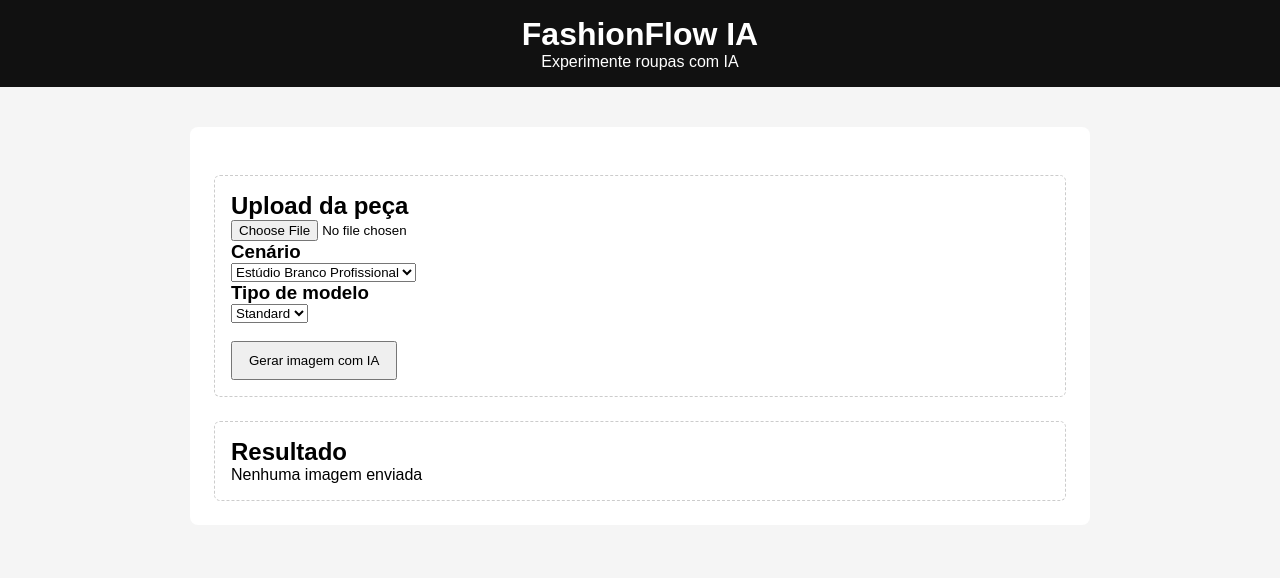
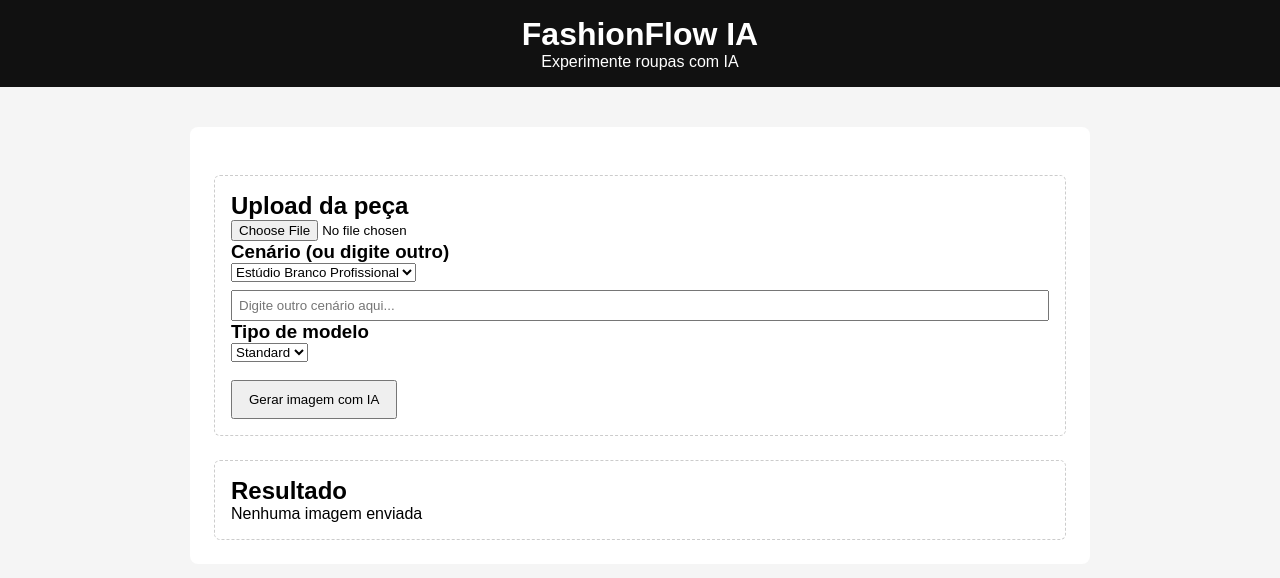
Before and after one commit to alexbastosnasci47-cloud/FashionFlow-ia, a React (Vite) app: page / in a window 1280 px wide. Shown: the top 578 px of the page. Built offline with nearby package versions, Linux system fonts and the light colour scheme.

Commit message:
Update App.jsx

```diff
--- a/src/App.jsx
+++ b/src/App.jsx
@@ -4,10 +4,10 @@ import Header from "./components/Header";
 import ImageUploader from "./components/ImageUploader";
 
 function App() {
-  // Estados do app
-  const [image, setImage] = useState(null);          // imagem enviada pelo usuário
-  const [scene, setScene] = useState("Estúdio Branco Profissional"); // cenário
-  const [modelType, setModelType] = useState("Standard");            // tipo de modelo
+  const [image, setImage] = useState(null);
+  const [scene, setScene] = useState("Estúdio Branco Profissional");
+  const [customScene, setCustomScene] = useState(""); // novo campo para cenário personalizado
+  const [modelType, setModelType] = useState("Standard");
 
   // Função para gerar a imagem com IA
   const generateImage = async () => {
@@ -16,20 +16,28 @@ function App() {
       return;
     }
 
-    // Mostra alerta de que está gerando
-    alert(`Gerando imagem com IA...\nCenário: ${scene}\nModelo: ${modelType}`);
+    // Se o usuário digitou um cenário personalizado, usamos ele
+    const finalScene = customScene.trim() !== "" ? customScene : scene;
+
+    alert(`Gerando imagem com IA...\nCenário: ${finalScene}\nModelo: ${modelType}`);
 
     try {
       // =========================
-      // AQUI É ONDE VOCÊ CHAMA A SUA API DE IA (Gemini)
-      // Por enquanto, estamos simulando o retorno
+      // Aqui vai a chamada real da API Gemini
+      // Substitua URL e parâmetros conforme a sua API
       // =========================
+      // Exemplo de envio:
+      // const formData = new FormData();
+      // formData.append("file", image);
+      // formData.append("scene", finalScene);
+      // formData.append("modelType", modelType);
+      // const response = await fetch("URL_DA_API_GEMINI", { method: "POST", body: formData });
+      // const data = await response.json();
+      // setImage(data.generatedImageUrl);
 
-      // Simulação de tempo de processamento
+      // Simulação de processamento
       await new Promise((resolve) => setTimeout(resolve, 1000));
-
-      // Atualiza a imagem no preview (simulação)
-      setImage(image); // futuramente substituir pela URL retornada da API
+      setImage(image); // futuramente substituir pela URL retornada pela IA
       alert("Imagem gerada com sucesso!");
     } catch (error) {
       console.error(error);
@@ -70,7 +78,7 @@ function App() {
           <h2>Upload da peça</h2>
           <ImageUploader onUpload={setImage} />
 
-          <h3>Cenário</h3>
+          <h3>Cenário (ou digite outro)</h3>
           <select value={scene} onChange={(e) => setScene(e.target.value)}>
             <option>Paris (Urbano Chic)</option>
             <option>Praia Paradisíaca</option>
@@ -78,6 +86,14 @@ function App() {
             <option>Estúdio Branco Profissional</option>
             <option>Loft Moderno</option>
           </select>
+          <br />
+          <input
+            type="text"
+            placeholder="Digite outro cenário aqui..."
+            value={customScene}
+            onChange={(e) => setCustomScene(e.target.value)}
+            style={{ marginTop: "8px", width: "100%", padding: "6px" }}
+          />
 
           <h3>Tipo de modelo</h3>
           <select value={modelType} onChange={(e) => setModelType(e.target.value)}>
```
